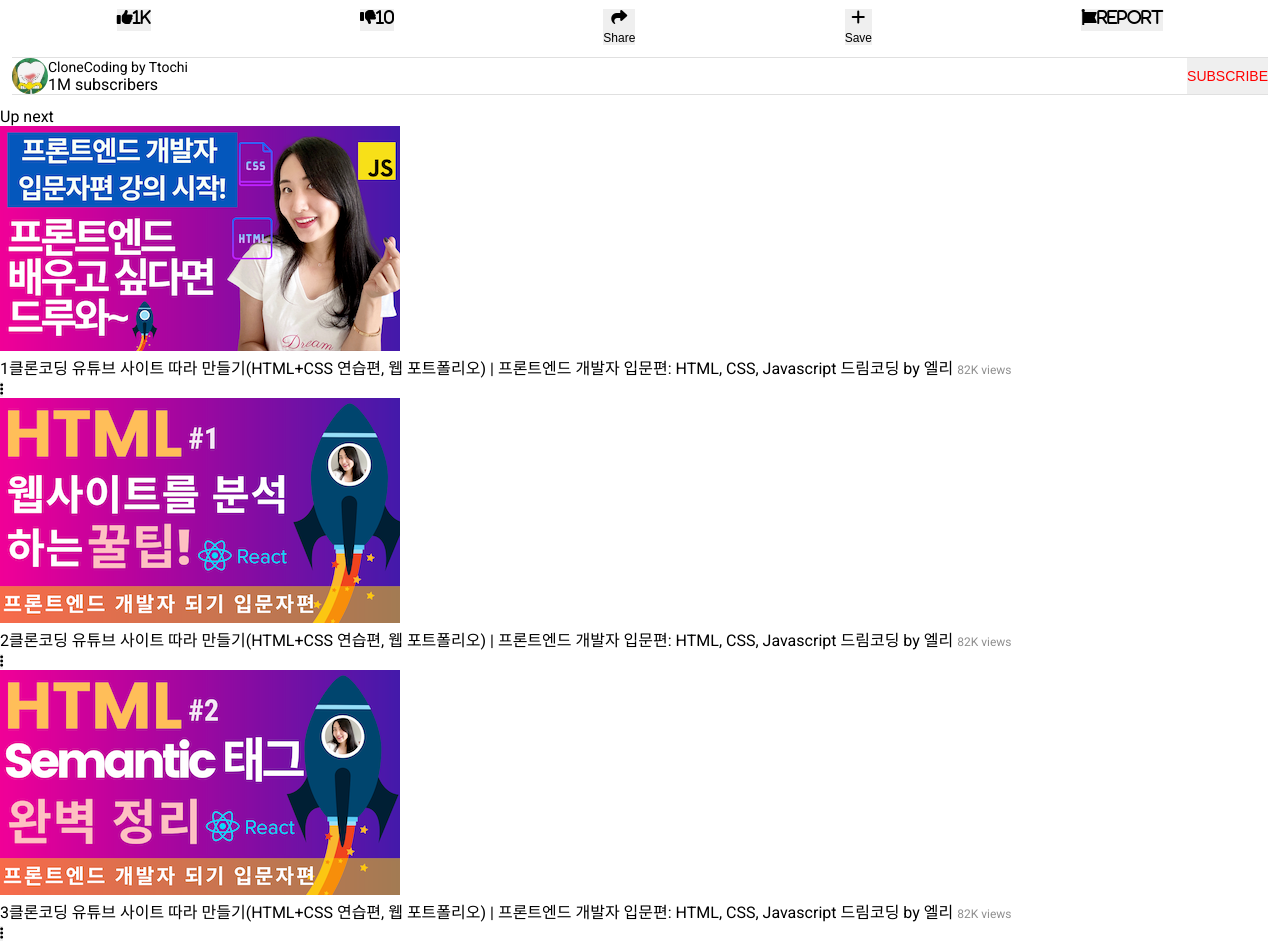
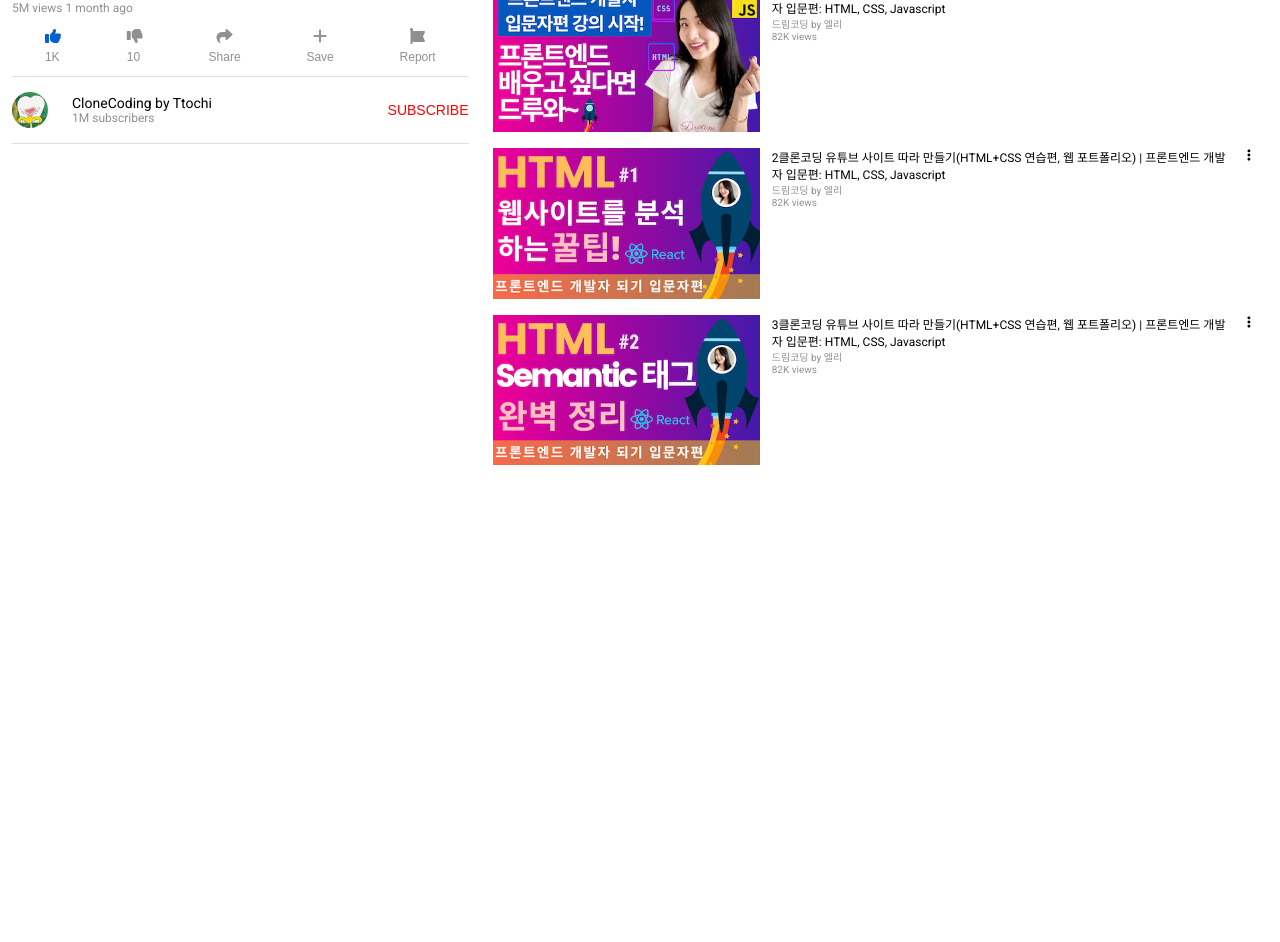
Before and after one commit to dasolryu/Youtube_Mobile_Clone_with_Elly, a plain HTML site: page index.html in a window 1280 px wide. Shown: the part 613-1555 px from the top of the page. After the commit the page ends 1094 px from the top, so only its background shows below. Drawn offline with Linux system fonts and the light colour scheme.

Commit message:
final version, but sucks

```diff
--- a/css/style.css
+++ b/css/style.css
@@ -1,5 +1,5 @@
 :root {
-	/*Color*/
+  /* Color */
   --white-color: #fff;
   --black-color: #140a00;
   --blue-color: #045fd4;
@@ -7,12 +7,14 @@
   --grey-dark-color: #909090;
   --grey-light-color: #e0e0e0;
 
-	/*Size*/
-	--padding: 12px;
+  /* Size */
+  --spacing: 12px;
+  --spacing-small: 6px;
   --avatar-size: 36px;
 
-	/*Font Size*/
-	--font-large: 18px;
+  /* Font Size */
+  --font-large: 20px;
+  --font-regular: 16px;
   --font-medium: 14px;
   --font-small: 12px;
   --font-micro: 10px;
@@ -22,27 +24,29 @@
   padding: 0;
   margin: 0;
   box-sizing: border-box;
-
 }
 
 body {
-	font-family : Roboto;
+  font-family: Roboto;
 }
 
 ul {
   list-style: none;
 }
 
-button, button:focus {
+button,
+button:focus {
   border: none;
   cursor: pointer;
   outline: none;
+  background-color: transparent;
 }
 
+/* Header */
 header {
   display: flex;
   justify-content: space-between;
-	padding: var(--padding);
+  padding: var(--spacing);
   background-color: var(--black-color);
   color: var(--white-color);
 }
@@ -56,10 +60,10 @@
 }
 
 header .icons .fa-search {
-	margin-right: var(--padding);
+  margin-right: var(--spacing);
 }
 
-/*Video Player*/
+/* Video player */
 .player {
   position: sticky;
   top: 0;
@@ -73,18 +77,20 @@
   max-width: 1000px;
 }
 
-body > .info {
-	padding: var(--padding);
+/* Video info */
+.infoAndUpNext .info {
+  padding: var(--spacing);
 }
 
+/* Metadata */
 .info .metadata .hashtags {
   display: flex;
   font-size: var(--font-small);
   color: var(--blue-color);
 }
 
-.info .metadata .hashtags li{
-	margin-right: var(--padding);
+.info .metadata .hashtags li {
+  margin-right: var(--spacing);
 }
 
 .info .metadata .titleAndButton {
@@ -93,10 +99,10 @@
 
 .info .metadata .titleAndButton .title {
   font-size: var(--font-medium);
-  margin-right: var(--padding);
+  margin-right: var(--spacing);
 }
 
-.info .metadata .titleAndButton .title .clamp{
+.info .metadata .titleAndButton .title.clamp {
   display: -webkit-box;
   -webkit-box-orient: vertical;
   -webkit-line-clamp: 2;
@@ -108,126 +114,125 @@
   transition: transform 300ms ease-in-out;
 }
 
-.info .metadata .titleAndButton .moreBtn .clicked{
+.info .metadata .titleAndButton .moreBtn.clicked {
   transform: rotate(180deg);
 }
 
-.info .views {
+.info .metadata .views {
   font-size: var(--font-small);
   color: var(--grey-dark-color);
 }
 
-/*Action Buttons*/
-
+/* Action buttons */
 .info .actions {
   display: flex;
   justify-content: space-around;
-	margin: var(--padding) 0;
+  margin: var(--spacing) 0;
 }
 
 .info .actions button {
   display: flex;
   flex-direction: column;
   font-size: var(--font-small);
+  color: var(--grey-dark-color);
 }
 
 .info .actions button i {
   margin: 0 auto;
-	margin-bottom: calc(var(--padding)/2);
-	font-size: 16px;
+  margin-bottom: var(--spacing-small);
+  font-size: var(--font-regular);
 }
 
 .info .actions button i.active {
-	colr: var(--blue-color);
+  color: var(--blue-color);
 }
 
-/*Channel Dscription*/
-
-.channel {
+/* Channel description */
+.info .channel {
   display: flex;
   justify-content: space-between;
   border-top: 1px solid var(--grey-light-color);
   border-bottom: 1px solid var(--grey-light-color);
 }
 
-.channel .metadata {
+.info .channel .metadata {
   display: flex;
   align-items: center;
+  padding: var(--spacing-small) 0;
 }
 
-.channel .metadata img{
+.info .channel .metadata img {
   width: var(--avatar-size);
   height: var(--avatar-size);
   border-radius: 50%;
+  margin-right: var(--spacing);
 }
 
-.channel .metadata .info{
+.info .channel .metadata .info {
   display: flex;
   flex-direction: column;
 }
 
-.channel .metadata .info .name{
+.info .channel .metadata .info .name {
   font-size: var(--font-medium);
 }
 
-.channel .metadata .info. .subscribers {
+.info .channel .metadata .info .subscribers {
   font-size: var(--font-small);
   color: var(--grey-dark-color);
 }
 
-.channel .subscribe {
+.info .channel .subscribe {
   text-transform: uppercase;
   color: var(--red-color);
   font-size: var(--font-medium);
 }
 
-/*Up Next*/
+/* Up next */
 .upNext {
-	padding: 0 var(--padding);
+  padding: 0 var(--spacing);
 }
 
 .upNext > .title {
   font-size: var(--font-medium);
   color: var(--grey-dark-color);
-	margin-bottom: calc(var(--padding)/2);
+  margin-bottom: var(--spacing-small));
 }
-
 
 .upNext .item {
   display: flex;
-	margin-top: var(--padding);
+  margin-top: var(--spacing);
 }
 
-.upNext .item .img{
-	flex: 1 1 35%;
-	margin-right: var(--padding);
+.upNext .item .img {
+  flex-basis: 35%;
+  margin-right: var(--spacing);
 }
 
-.upNext .item .img img{
+.upNext .item .img img {
   width: 100%;
 }
 
-
-.upNext .item .info{
-	flex: 11 60%;
+.upNext .item .itemInfo {
+  flex-basis: 60%;
 }
 
-.upNext .item .moreBtn{
-	flex: 1 1 5%;
+.upNext .item .moreBtn {
+  flex-basis: 5%;
+  height: 100%;
 }
 
-.upNext .item .info {
+.upNext .item .itemInfo {
   display: flex;
   flex-direction: column;
 }
 
-
-.upNext .item .info .title {
+.upNext .item .itemInfo .title {
   font-size: var(--font-small);
 }
 
-.upNext .item .info .name,
-.upNext .item .info .views {
+.upNext .item .itemInfo .name,
+.upNext .item .itemInfo .views {
   font-size: var(--font-micro);
   color: var(--grey-dark-color);
 }
@@ -240,6 +245,9 @@
 @media screen and (min-width: 768px) {
   .infoAndUpNext {
     flex-direction: row;
-		margin: var(--padding) 0;
+  }
+
+  .upNext {
+    padding: var(--spacing);
   }
 }
--- a/index.html
+++ b/index.html
@@ -8,7 +8,9 @@
 	<script src="https://kit.fontawesome.com/bad65fdb77.js" crossorigin="anonymous"></script>
 	<script>document.write('<script src="http://' + (location.host || 'localhost').split(':')[0] + ':35729/livereload.js?snipver=1"></' + 'script>')</script>
 	<link rel="stylesheet" href="css/style.css"/>
+	<script src="main.js" defer></script>
 </head>
+
 <body>
 	<!--Header-->
 	<header>
@@ -21,10 +23,14 @@
 			<i class="fas fa-ellipsis-v"></i>
 		</div>
 	</header>
+
 	<!-- Video Player -->
 	<section class="player">
-		<video controls src="video/Winter_puppy.mp4">
-		</section>
+		<video controls src="video/Winter_puppy.mp4"></video>
+	</section>
+
+	<!-- Video Info & Up Next-->
+	<div class="infoAndUpNext">
 		<!-- Video Info -->
 		<section class="info">
 			<!-- Meta Data -->
@@ -44,16 +50,16 @@
 			</div>
 			<!-- Actions -->
 			<ul class="actions">
-				<li><button><i class="fas fa-thumbs-up"><span>1K</span></i></button></li>
-				<li><button><i class="fas fa-thumbs-down"><span>10</span></i></button></li>
+				<li><button><i class="active fas fa-thumbs-up"></i><span>1K</span></button></li>
+				<li><button><i class="fas fa-thumbs-down"></i><span>10</span></button></li>
 				<li><button><i class="fas fa-share"></i><span>Share</span></button></li>
 				<li><button><i class="fas fa-plus"></i><span>Save</span></button></li>
-				<li><button><i class="fab fa-font-awesome-flag"><span>Report</span></i></button></li>
+				<li><button><i class="fab fa-font-awesome-flag"></i><span>Report</span></button></li>
 			</ul>
 			<!-- Channel Description -->
 			<div class="channel">
 				<div class="metadata">
-					<img src="image/avatar.png" alt="">
+					<img src="image/avatar.png" alt="" />
 					<div class="info">
 						<span class="name">CloneCoding by Ttochi</span>
 						<span class="subscribers">1M subscribers</span>
@@ -62,31 +68,32 @@
 				<button class="subscribe">subscribe</button>
 			</div>
 		</section>
-		<!-- Up Next video lists -->
-		<section class="UpNext">
+
+		<!-- Up Next -->
+		<section class="upNext">
 			<span class="title">Up next</span>
 			<ul>
-				<li class="items">
-					<img src="image/1.png" alt="">
-					<div class="info">
+				<li class="item">
+					<div class="img"><img src="image/1.png" alt=""/></div>
+					<div class="itemInfo">
 						<span class="title">1클론코딩 유튜브 사이트 따라 만들기(HTML+CSS 연습편, 웹 포트폴리오) | 프론트엔드 개발자 입문편: HTML, CSS, Javascript</span>
 						<span class="name">드림코딩 by 엘리</span>
 						<span class="views">82K views</span>
 					</div>
 					<button class="moreBtn"><i class="fas fa-ellipsis-v"></i></button>
 				</li>
-				<li class="items">
-					<img src="image/2.png" alt="">
-					<div class="info">
+				<li class="item">
+					<div class="img"><img src="image/2.png" alt=""/></div>
+					<div class="itemInfo">
 						<span class="title">2클론코딩 유튜브 사이트 따라 만들기(HTML+CSS 연습편, 웹 포트폴리오) | 프론트엔드 개발자 입문편: HTML, CSS, Javascript</span>
 						<span class="name">드림코딩 by 엘리</span>
 						<span class="views">82K views</span>
 					</div>
 					<button class="moreBtn"><i class="fas fa-ellipsis-v"></i></button>
 				</li>
-				<li class="items">
-					<img src="image/3.png" alt="">
-					<div class="info">
+				<li class="item">
+					<div class="img"><img src="image/3.png" alt=""/></div>
+					<div class="itemInfo">
 						<span class="title">3클론코딩 유튜브 사이트 따라 만들기(HTML+CSS 연습편, 웹 포트폴리오) | 프론트엔드 개발자 입문편: HTML, CSS, Javascript</span>
 						<span class="name">드림코딩 by 엘리</span>
 						<span class="views">82K views</span>
@@ -95,5 +102,6 @@
 				</li>
 			</ul>
 		</section>
-	</body>
-	</html>
+	</div>
+</body>
+</html>
--- a/main.js
+++ b/main.js
@@ -0,0 +1,7 @@
+const moreBtn = document.querySelector('.info .metadata .moreBtn');
+const title = document.querySelector('.info .metadata .title');
+
+moreBtn.addEventListener('click', () => {
+  moreBtn.classList.toggle('clicked');
+  title.classList.toggle('clamp');
+});
```
Lines whose indentation alone changed are shown as unchanged.
